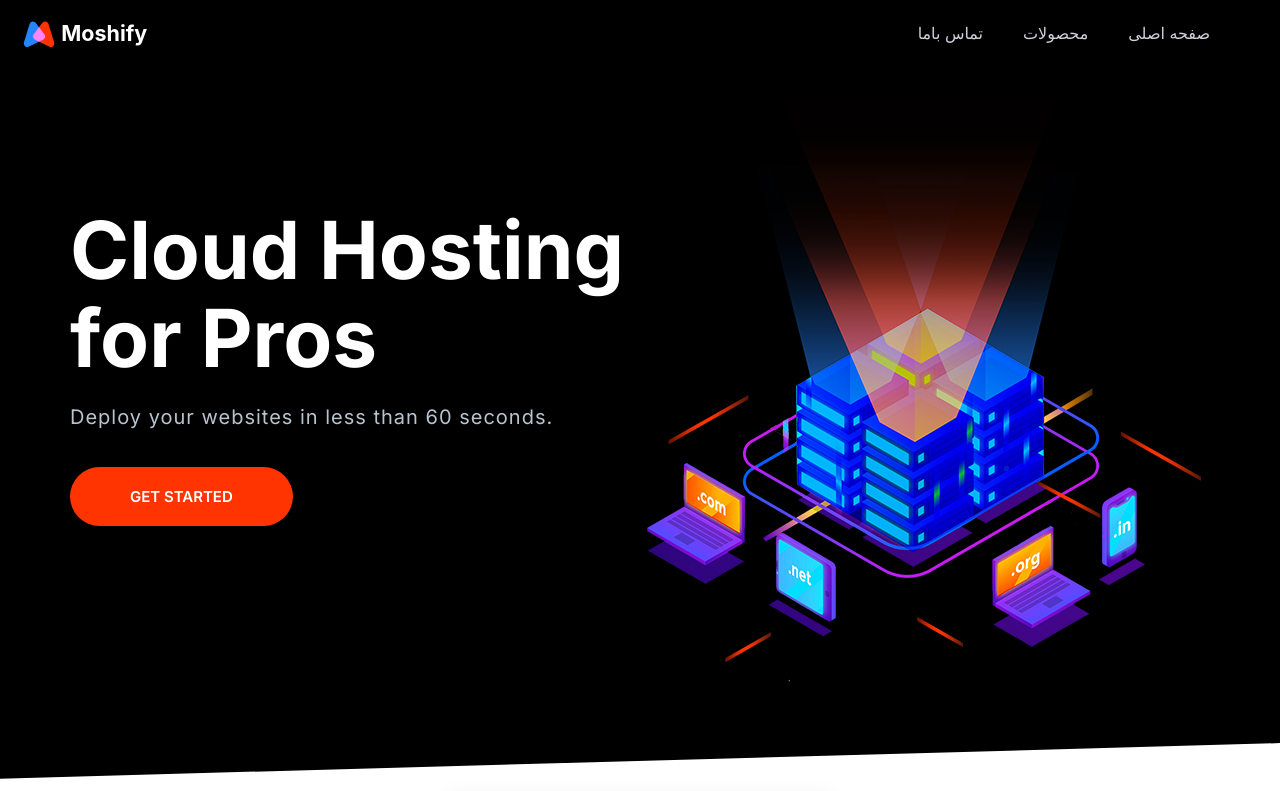
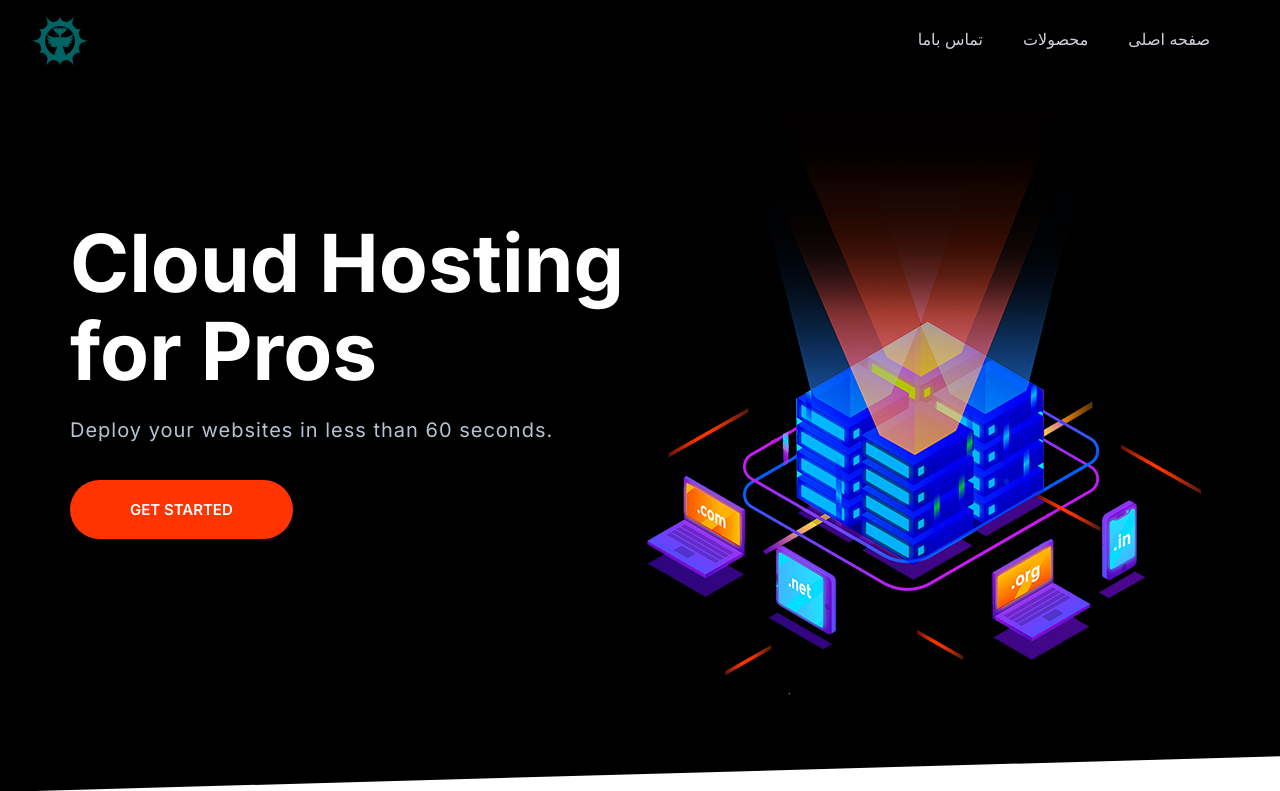
Before and after one commit to amirali-lll/Hoopoe, a Django app: page / in a window 1280 px wide. Shown: the top 791 px of the page. Run offline with Django 3.2, Linux system fonts and the light colour scheme.

Commit message:
Change nav__brand and favicon two begining logo.

```diff
--- a/template/index.html
+++ b/template/index.html
@@ -13,7 +13,7 @@
   <meta property="og:image" content="http://moshified.com/moshify.jpg" />
   <meta property="og:url" content="http://moshified.com" />
   <title>Hoopa</title>
-  <link rel="icon" href={% static "views/images/favicon-sm.png" %} />
+  <link rel="icon" href={% static "views/images/main-logo.svg" %} />
   <link rel="apple-touch-icon" sizes="72x72" href={% static "views/images/favicon-md.png" %} />
   <link rel="apple-touch-icon" sizes="144x144" href={% static "views/images/favicon-lg.png" %} />
   <link rel="preconnect" href="https://fonts.gstatic.com" />
@@ -25,7 +25,7 @@
 <body>
   <header>
     <nav class="nav collapsible">
-      <a aria-label="Moshify" class="nav__brand" href="/"><img src={% static "views/images/logo.svg" %} alt="" /></a>
+      <a aria-label="Moshify" class="nav__brand" href="/"><img src={% static "views/images/main-logo.svg" %} alt=""/></a>
       <svg class="icon icon--white nav__toggler">
         <use href='{% static "views/images/sprite.svg" %}#menu'></use>
       </svg>
--- a/views/static/views/css/styles.css
+++ b/views/static/views/css/styles.css
@@ -704,7 +704,9 @@
 
 .nav__brand {
   transform: translateY(5px);
-  width: 150px;
+  width: 80px;
+  padding-left:2rem;
+
 }
 
 @media screen and (min-width: 768px) {
```
Also changed, not shown: views/static/views/images/main-logo.svg (added).
